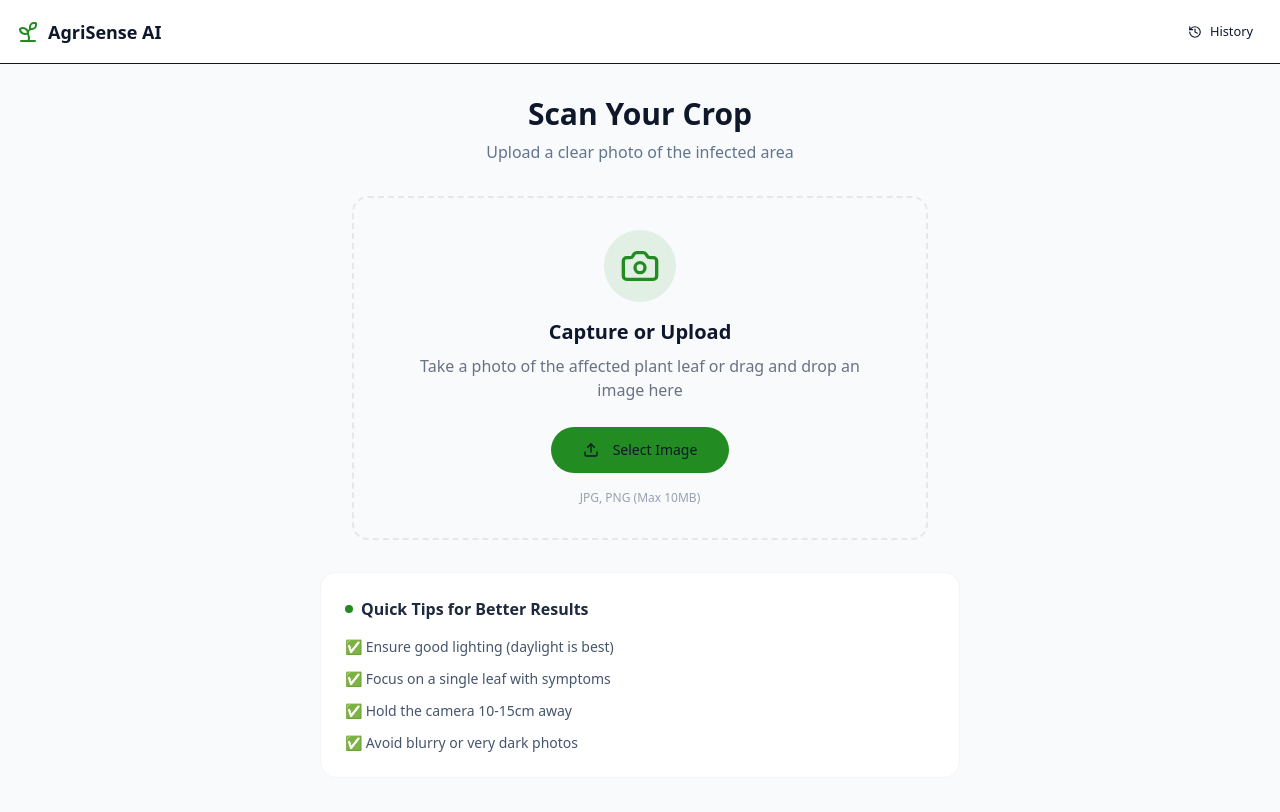
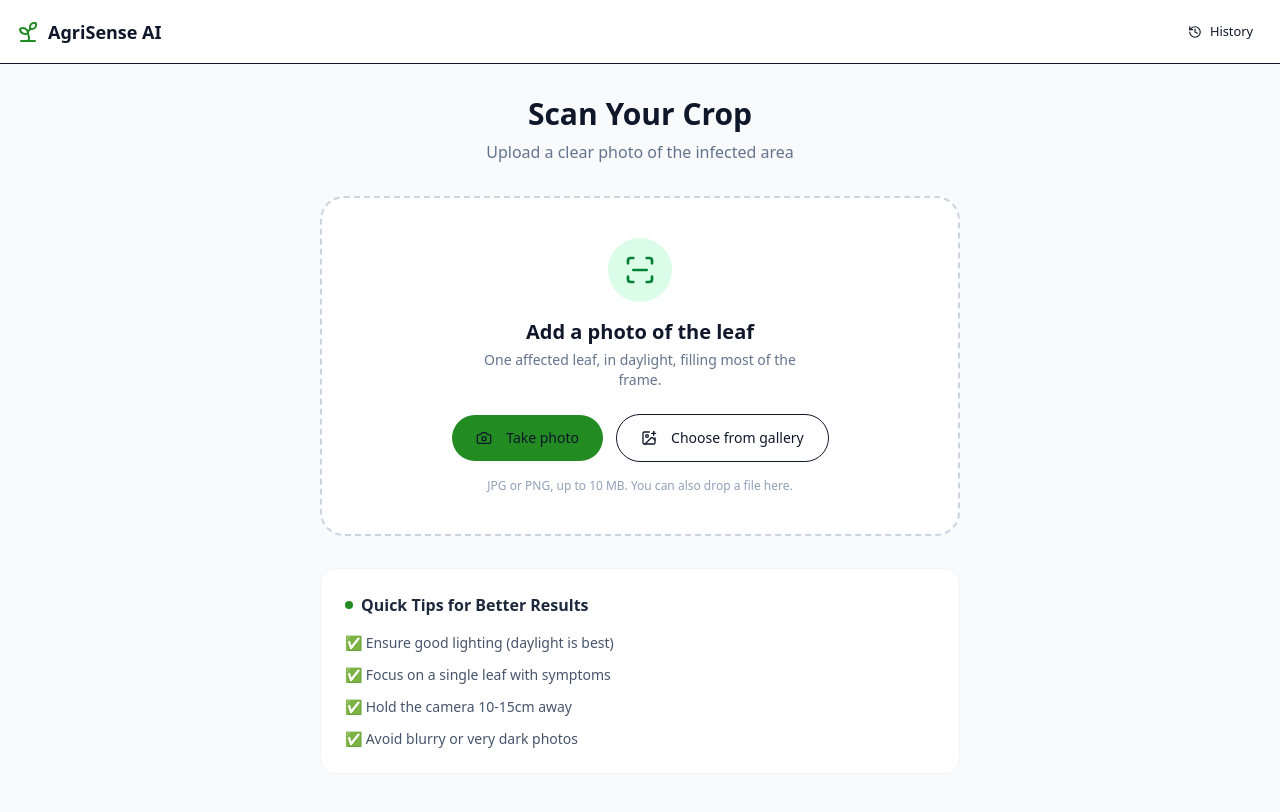
Before and after one commit to shashanthnetha/agrisense-ai, a Next.js app in the folder agrisense-web/: page /scan in a window 1280 px wide. Shown: the top 812 px of the page. Built offline with nearby package versions, Linux system fonts and the light colour scheme; no server answers.

Commit message:
Redesign photo uploader: camera, gallery, loading steps

```diff
--- a/agrisense-web/src/components/scan/ImageUploader.tsx
+++ b/agrisense-web/src/components/scan/ImageUploader.tsx
@@ -1,10 +1,9 @@
 'use client';
 
-import React, { useState, useCallback } from 'react';
+import React, { useState, useCallback, useEffect, useRef } from 'react';
 import { useDropzone } from 'react-dropzone';
-import { Camera, Upload, X, Loader2, Image as ImageIcon } from 'lucide-react';
+import { Camera, ImagePlus, X, Loader2, ScanLine } from 'lucide-react';
 import { Button } from '@/components/ui/button';
-import { motion, AnimatePresence } from 'framer-motion';
 import { toast } from 'sonner';
 
 interface ImageUploaderProps {
@@ -12,116 +11,137 @@ interface ImageUploaderProps {
   isLoading: boolean;
 }
 
+const MAX_BYTES = 10 * 1024 * 1024;
+const LOADING_STEPS = ['Uploading photo', 'Checking the leaf', 'Preparing your report'];
+
+function formatSize(bytes: number) {
+  return bytes > 1024 * 1024 ? `${(bytes / 1024 / 1024).toFixed(1)} MB` : `${Math.max(1, Math.round(bytes / 1024))} KB`;
+}
+
 export function ImageUploader({ onUpload, isLoading }: ImageUploaderProps) {
   const [preview, setPreview] = useState<string | null>(null);
   const [selectedFile, setSelectedFile] = useState<File | null>(null);
+  const [stepIdx, setStepIdx] = useState(0);
+  const cameraRef = useRef<HTMLInputElement>(null);
 
-  const onDrop = useCallback((acceptedFiles: File[]) => {
-    const file = acceptedFiles[0];
-    if (file) {
-      if (file.size > 10 * 1024 * 1024) {
-        toast.error("File size must be less than 10MB");
+  const accept = useCallback((file?: File) => {
+    if (!file) return;
+    if (!/^image\/(jpeg|png)$/.test(file.type)) {
+      toast.error('Please choose a JPG or PNG photo.');
+      return;
+    }
+    if (file.size > MAX_BYTES) {
+      toast.error('File size must be less than 10MB');
       return;
     }
     setSelectedFile(file);
     const reader = new FileReader();
     reader.onload = () => setPreview(reader.result as string);
     reader.readAsDataURL(file);
-    }
   }, []);
 
-  const { getRootProps, getInputProps, isDragActive } = useDropzone({
-    onDrop,
+  const { getRootProps, getInputProps, isDragActive, open } = useDropzone({
+    onDrop: (files) => accept(files[0]),
     accept: { 'image/*': ['.jpeg', '.jpg', '.png'] },
     multiple: false,
-    disabled: isLoading
+    disabled: isLoading,
+    noClick: true,
+    noKeyboard: true,
   });
 
-  const handleClear = (e: React.MouseEvent) => {
-    e.stopPropagation();
+  useEffect(() => {
+    if (!isLoading) return;
+    const t = setInterval(() => setStepIdx((i) => Math.min(i + 1, LOADING_STEPS.length - 1)), 2500);
+    return () => {
+      clearInterval(t);
+      setStepIdx(0);
+    };
+  }, [isLoading]);
+
+  const clear = () => {
     setPreview(null);
     setSelectedFile(null);
+    if (cameraRef.current) cameraRef.current.value = '';
   };
 
-  const handleScan = () => {
-    if (selectedFile) onUpload(selectedFile);
-  };
-
+  if (!preview || !selectedFile) {
     return (
-    <div className="w-full max-w-xl mx-auto">
-      <AnimatePresence mode="wait">
-        {!preview ? (
-          <motion.div
-            key="dropzone"
-            initial={{ opacity: 0, y: 10 }}
-            animate={{ opacity: 1, y: 0 }}
-            exit={{ opacity: 0, y: -10 }}
+      <div
         {...getRootProps()}
-            className={`
-              relative border-2 border-dashed rounded-2xl p-8 text-center cursor-pointer transition-all min-h-[300px] flex flex-col items-center justify-center
-              ${isDragActive ? 'border-primary bg-primary/5' : 'border-gray-200 hover:border-primary/50'}
-              ${isLoading ? 'opacity-50 cursor-not-allowed' : ''}
-            `}
+        className={`rounded-3xl border-2 border-dashed bg-white p-6 text-center transition-colors sm:p-10 ${
+          isDragActive ? 'border-green-600 bg-green-50' : 'border-slate-300'
+        }`}
       >
-            <input {...getInputProps()} />
-            <div className="p-4 bg-primary/10 rounded-full mb-4">
-              <Camera className="h-10 w-10 text-primary" />
+        <input {...getInputProps({ 'aria-label': 'Choose a photo from your device' })} />
+        <input
+          ref={cameraRef}
+          type="file"
+          accept="image/jpeg,image/png"
+          capture="environment"
+          className="sr-only"
+          aria-label="Take a photo with your camera"
+          onChange={(e) => accept(e.target.files?.[0])}
+        />
+        <div className="mx-auto mb-4 flex h-16 w-16 items-center justify-center rounded-full bg-green-100">
+          <ScanLine className="h-8 w-8 text-green-700" aria-hidden />
         </div>
-            <h3 className="text-xl font-bold mb-2">Capture or Upload</h3>
-            <p className="text-gray-500 mb-6 px-4">Take a photo of the affected plant leaf or drag and drop an image here</p>
-            <Button className="h-12 px-8 rounded-full pointer-events-none">
-              <Upload className="mr-2 h-4 w-4" /> Select Image
+        <h2 className="text-xl font-bold text-slate-900">Add a photo of the leaf</h2>
+        <p className="mx-auto mt-1 max-w-xs text-sm text-slate-500">
+          One affected leaf, in daylight, filling most of the frame.
+        </p>
+        <div className="mt-6 flex flex-col gap-3 sm:flex-row sm:justify-center">
+          <Button type="button" size="lg" className="h-12 rounded-full px-6" onClick={() => cameraRef.current?.click()}>
+            <Camera className="mr-2 h-5 w-5" aria-hidden /> Take photo
           </Button>
-            <p className="text-xs text-gray-400 mt-4">JPG, PNG (Max 10MB)</p>
-          </motion.div>
-        ) : (
-          <motion.div
-            key="preview"
-            initial={{ opacity: 0, scale: 0.95 }}
-            animate={{ opacity: 1, scale: 1 }}
-            className="relative bg-white rounded-2xl border p-4 shadow-sm overflow-hidden"
-          >
-            <div className="relative aspect-square w-full rounded-xl overflow-hidden mb-4 bg-slate-50">
-              {/* eslint-disable-next-line @next/next/no-img-element */}
-              <img src={preview} alt="Preview" className="w-full h-full object-cover" />
-              <button
-                onClick={handleClear}
-                disabled={isLoading}
-                className="absolute top-2 right-2 p-2 bg-black/50 hover:bg-black/70 text-white rounded-full transition-colors"
-              >
-                <X className="h-5 w-5" />
-              </button>
-            </div>
-            <div className="flex gap-3">
-              <Button
-                variant="outline"
-                className="flex-1 h-12 rounded-xl"
-                onClick={handleClear}
-                disabled={isLoading}
-              >
-                Retake
-              </Button>
-              <Button
-                className="flex-[2] h-12 rounded-xl shadow-lg"
-                onClick={handleScan}
-                disabled={isLoading}
-              >
-                {isLoading ? (
-                  <>
-                    <Loader2 className="mr-2 h-5 w-5 animate-spin" />
-                    Analyzing...
-                  </>
-                ) : (
-                  <>
-                    <ImageIcon className="mr-2 h-5 w-5" />
-                    Analyze Image
-                  </>
-                )}
+          <Button type="button" size="lg" variant="outline" className="h-12 rounded-full px-6" onClick={open}>
+            <ImagePlus className="mr-2 h-5 w-5" aria-hidden /> Choose from gallery
           </Button>
         </div>
-          </motion.div>
-        )}
-      </AnimatePresence>
+        <p className="mt-4 text-xs text-slate-400">JPG or PNG, up to 10 MB. You can also drop a file here.</p>
       </div>
     );
   }
+
+  return (
+    <div className="overflow-hidden rounded-3xl border bg-white shadow-sm">
+      <div className="relative aspect-[4/3] w-full bg-slate-100">
+        {/* eslint-disable-next-line @next/next/no-img-element */}
+        <img src={preview} alt="Selected leaf photo" className="h-full w-full object-cover" />
+        {!isLoading && (
+          <button
+            type="button"
+            onClick={clear}
+            aria-label="Remove photo"
+            className="absolute right-3 top-3 flex h-10 w-10 items-center justify-center rounded-full bg-black/60 text-white hover:bg-black/80"
+          >
+            <X className="h-5 w-5" aria-hidden />
+          </button>
+        )}
+        {isLoading && (
+          <div
+            role="status"
+            aria-live="polite"
+            className="absolute inset-0 flex flex-col items-center justify-center gap-3 bg-slate-900/70 text-white"
+          >
+            <Loader2 className="h-8 w-8 animate-spin" aria-hidden />
+            <p className="text-sm font-semibold">{LOADING_STEPS[stepIdx]}...</p>
+            <p className="text-xs text-slate-200">This can take up to a minute.</p>
+          </div>
+        )}
+      </div>
+      <div className="space-y-3 p-4">
+        <p className="truncate text-xs text-slate-500">
+          {selectedFile.name} · {formatSize(selectedFile.size)}
+        </p>
+        <div className="flex gap-3">
+          <Button variant="outline" className="h-12 flex-1 rounded-xl" onClick={clear} disabled={isLoading}>
+            Retake
+          </Button>
+          <Button className="h-12 flex-[2] rounded-xl" onClick={() => onUpload(selectedFile)} disabled={isLoading}>
+            {isLoading ? 'Analyzing...' : 'Analyze photo'}
+          </Button>
+        </div>
+      </div>
+    </div>
+  );
+}
```
Lines whose indentation alone changed are shown as unchanged.
